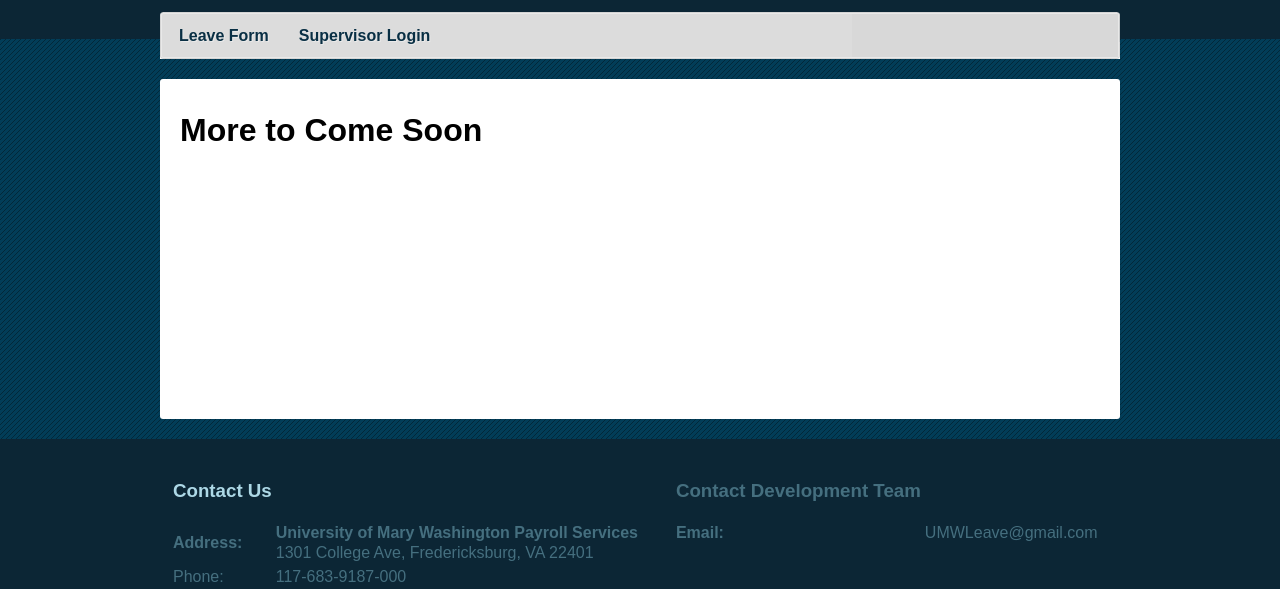
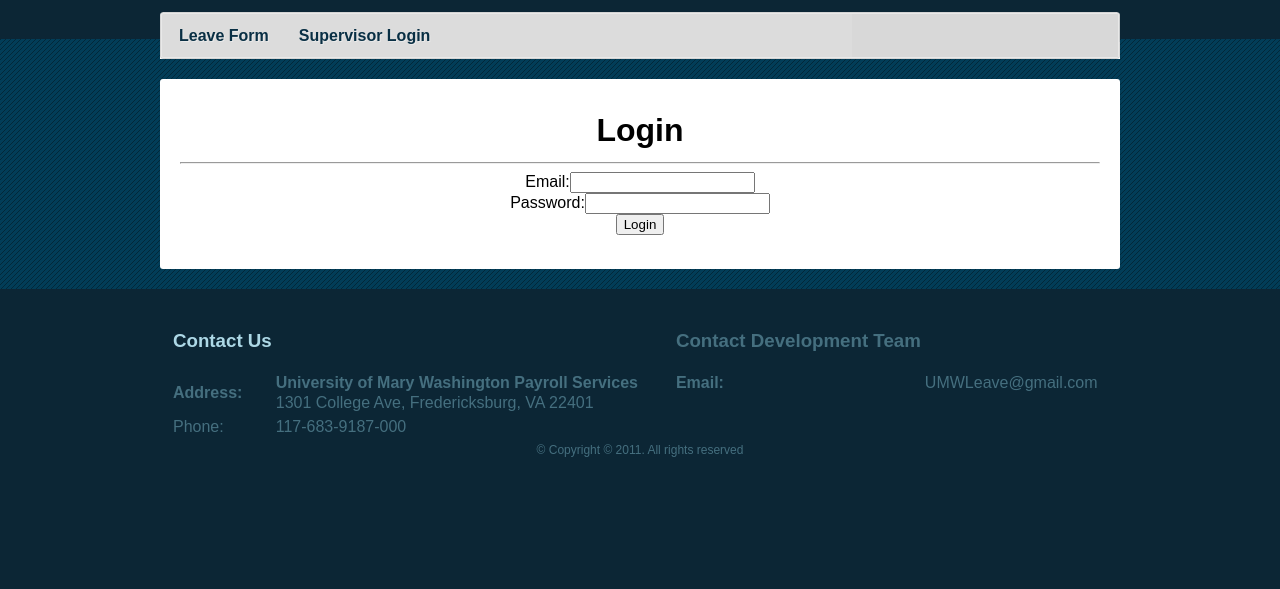
Before and after one commit to mikeyGlitz/Leave-Form, a PHP site: page /login.php in a window 1280 px wide. Shown: the part 140-729 px from the top of the page. Run offline with PHP 8.4, Linux system fonts and the light colour scheme.

Commit message:
Nothing to worry about here

```diff
--- a/login.php
+++ b/login.php
@@ -15,8 +15,15 @@
 		include "head.php";
 	?>
 	<div id="contents">
-		<div class="background">
-			<h1>More to Come Soon</h1>
+		<div class="background" style="text-align: center; min-height: 150px;">
+			<h1>Login</h1>
+			<hr />
+			<!--<form action=loginController.php method=post>-->
+			<form action=dash.php method=post>
+				<label for=email>Email:</label><input type=text name=email /><br />
+				<label for=password>Password:</form><input type=password name=pasword /><br />
+				<input type=submit value=Login />
+			</form>
 		</div>
 	</div> <!-- /#contents -->
 	<?php
```
Also changed, not shown: loginController.php (added).
